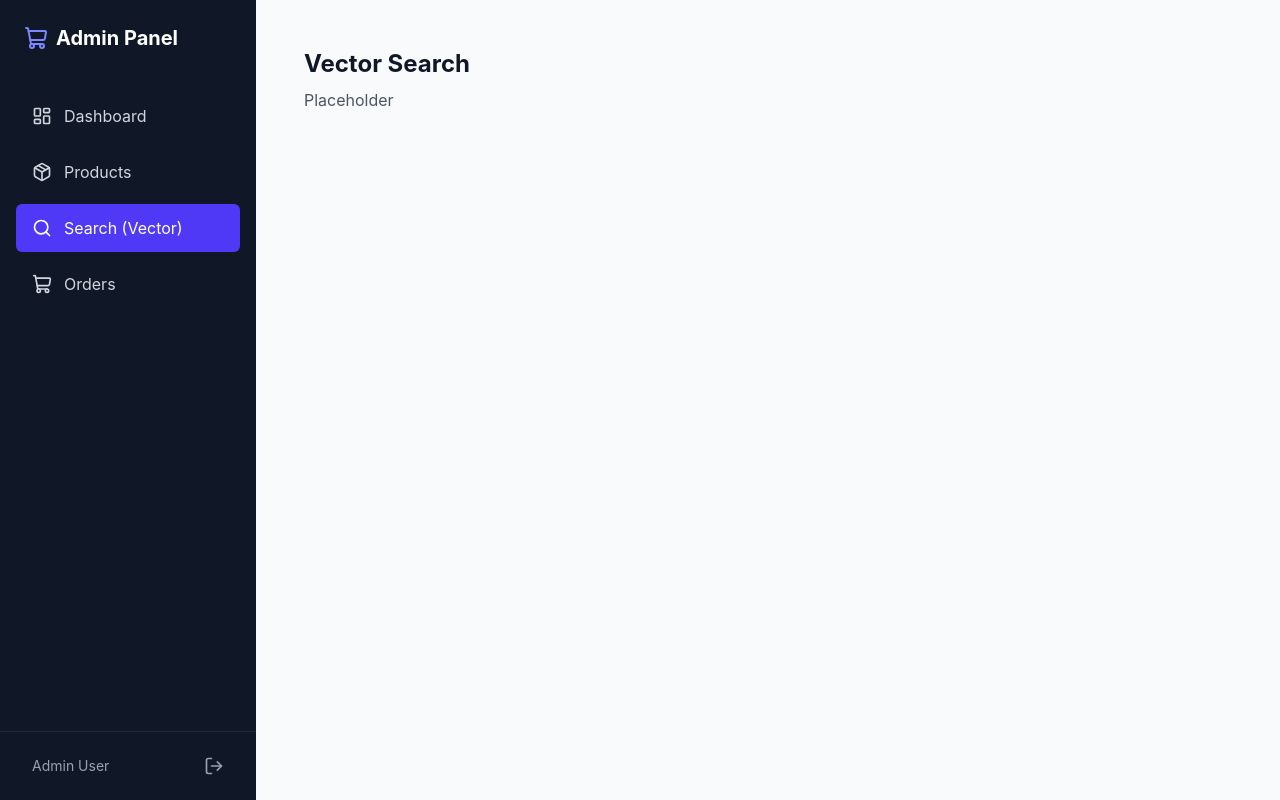
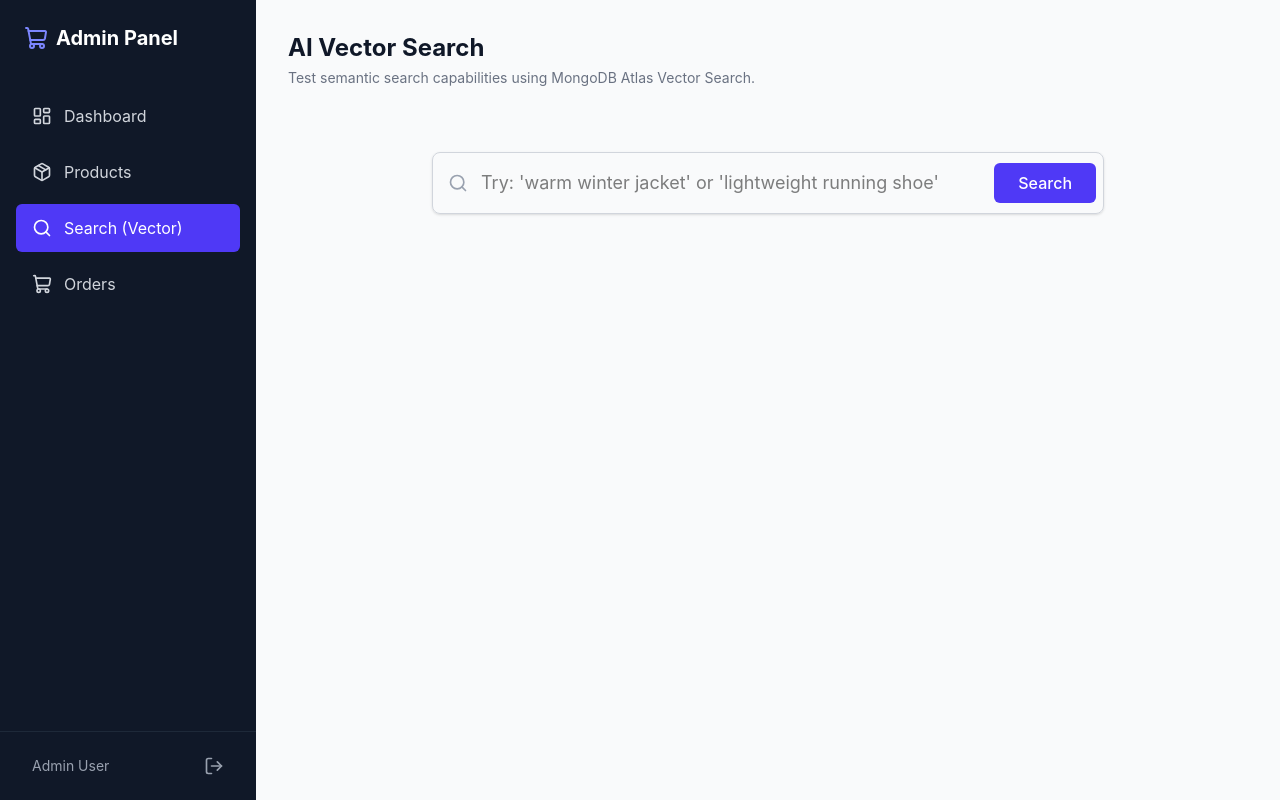
Before and after one commit to dharshika-portfolio/AI-ECommerce-Engine, a React (Vite) app in the folder client/: page /search in a window 1280 px wide. Built offline with nearby package versions, Linux system fonts and the light colour scheme; sample sign-in values are in the browser's storage.

Commit message:
feat: implement Semantic Search page with vector results display (fixes #26)

```diff
--- a/client/src/App.tsx
+++ b/client/src/App.tsx
@@ -4,6 +4,7 @@ import { ProtectedRoute } from './components/ProtectedRoute';
 import { Dashboard } from './pages/Dashboard';
 import { ProductList } from './pages/ProductList';
 import { ProductFormPage } from './pages/ProductFormPage';
+import { VectorSearchPage } from './pages/VectorSearchPage';
 
 function App() {
   return (
@@ -18,7 +19,7 @@ function App() {
             <Route path="/products" element={<ProductList />} />
             <Route path="/products/new" element={<ProductFormPage />} />
             <Route path="/products/:id/edit" element={<ProductFormPage />} />
-            <Route path="/search" element={<div className="p-4"><h1 className="text-2xl font-bold text-gray-900">Vector Search</h1><p className="mt-2 text-gray-600">Placeholder</p></div>} />
+            <Route path="/search" element={<VectorSearchPage />} />
             <Route path="/orders" element={<div className="p-4"><h1 className="text-2xl font-bold text-gray-900">Orders</h1><p className="mt-2 text-gray-600">Placeholder</p></div>} />
           </Route>
         </Route>
--- /dev/null
+++ b/client/src/components/SearchBar.tsx
@@ -0,0 +1,40 @@
+import React, { useState } from 'react';
+import { Search } from 'lucide-react';
+
+interface SearchBarProps {
+  onSearch: (query: string) => void;
+  isSearching: boolean;
+}
+
+export const SearchBar: React.FC<SearchBarProps> = ({ onSearch, isSearching }) => {
+  const [query, setQuery] = useState('');
+
+  const handleSubmit = (e: React.FormEvent) => {
+    e.preventDefault();
+    if (query.trim()) {
+      onSearch(query.trim());
+    }
+  };
+
+  return (
+    <form onSubmit={handleSubmit} className="w-full max-w-2xl mx-auto mb-8">
+      <div className="relative flex items-center">
+        <Search className="absolute left-4 w-5 h-5 text-gray-400" />
+        <input
+          type="text"
+          value={query}
+          onChange={(e) => setQuery(e.target.value)}
+          placeholder="Try: 'warm winter jacket' or 'lightweight running shoe'"
+          className="w-full pl-12 pr-24 py-4 text-lg border border-gray-300 rounded-lg shadow-sm focus:outline-none focus:ring-2 focus:ring-indigo-500 focus:border-indigo-500"
+        />
+        <button
+          type="submit"
+          disabled={isSearching}
+          className="absolute right-2 px-6 py-2 bg-indigo-600 text-white font-medium rounded-md hover:bg-indigo-700 focus:outline-none focus:ring-2 focus:ring-offset-2 focus:ring-indigo-500 disabled:opacity-50"
+        >
+          {isSearching ? 'Searching...' : 'Search'}
+        </button>
+      </div>
+    </form>
+  );
+};
--- /dev/null
+++ b/client/src/components/SearchResults.tsx
@@ -0,0 +1,53 @@
+import React from 'react';
+import { Product } from '../types';
+import { Package } from 'lucide-react';
+
+interface SearchResultItem extends Product {
+  score?: number;
+}
+
+interface SearchResultsProps {
+  results: SearchResultItem[];
+  query: string;
+  timeMs?: number;
+}
+
+export const SearchResults: React.FC<SearchResultsProps> = ({ results, query, timeMs }) => {
+  if (!query) return null;
+
+  return (
+    <div className="w-full max-w-4xl mx-auto">
+      <div className="mb-4 text-sm text-gray-500">
+        Results for "{query}" ({results.length} matches{timeMs ? `, ${timeMs}ms` : ''})
+      </div>
+
+      <div className="bg-white rounded-lg shadow-sm border border-gray-200 overflow-hidden">
+        {results.length === 0 ? (
+          <div className="p-8 text-center text-gray-500">No results found for your query.</div>
+        ) : (
+          <ul className="divide-y divide-gray-200">
+            {results.map((item) => (
+              <li key={item.id} className="p-4 hover:bg-gray-50 flex items-center justify-between">
+                <div className="flex items-center gap-4">
+                  <div className="p-2 bg-indigo-50 text-indigo-600 rounded">
+                    <Package className="w-6 h-6" />
+                  </div>
+                  <div>
+                    <h4 className="text-lg font-medium text-gray-900">{item.name}</h4>
+                    <p className="text-sm text-gray-500">{item.category}</p>
+                  </div>
+                </div>
+                <div className="text-right">
+                  <div className="text-lg font-semibold text-gray-900">₹{item.price.toLocaleString()}</div>
+                  {item.score !== undefined && (
+                    <div className="text-sm text-emerald-600 font-medium">Score: {item.score.toFixed(2)}</div>
+                  )}
+                </div>
+              </li>
+            ))}
+          </ul>
+        )}
+      </div>
+    </div>
+  );
+};
--- /dev/null
+++ b/client/src/pages/VectorSearchPage.tsx
@@ -0,0 +1,61 @@
+import React, { useState } from 'react';
+import { SearchBar } from '../components/SearchBar';
+import { SearchResults } from '../components/SearchResults';
+
+export const VectorSearchPage = () => {
+  const [isSearching, setIsSearching] = useState(false);
+  const [results, setResults] = useState<any[]>([]);
+  const [query, setQuery] = useState('');
+  const [timeMs, setTimeMs] = useState(0);
+
+  const handleSearch = (searchQuery: string) => {
+    setIsSearching(true);
+    setQuery(searchQuery);
+
+    // Simulate API call
+    setTimeout(() => {
+      setResults([
+        {
+          id: '123',
+          name: 'Winter Puffer Jacket',
+          category: 'Apparel',
+          price: 2499,
+          score: 0.94,
+          description: 'Warm winter jacket',
+          stock: 342,
+          isActive: true,
+          createdAt: new Date().toISOString(),
+          updatedAt: new Date().toISOString()
+        },
+        {
+          id: '456',
+          name: 'Sherpa Fleece Pullover',
+          category: 'Apparel',
+          price: 1899,
+          score: 0.88,
+          description: 'Fleece pullover',
+          stock: 120,
+          isActive: true,
+          createdAt: new Date().toISOString(),
+          updatedAt: new Date().toISOString()
+        }
+      ]);
+      setTimeMs(42);
+      setIsSearching(false);
+    }, 600);
+  };
+
+  return (
+    <div>
+      <div className="mb-8">
+        <h1 className="text-2xl font-bold text-gray-900">AI Vector Search</h1>
+        <p className="mt-1 text-sm text-gray-500">Test semantic search capabilities using MongoDB Atlas Vector Search.</p>
+      </div>
+
+      <div className="py-8">
+        <SearchBar onSearch={handleSearch} isSearching={isSearching} />
+        <SearchResults results={results} query={query} timeMs={timeMs} />
+      </div>
+    </div>
+  );
+};
```
